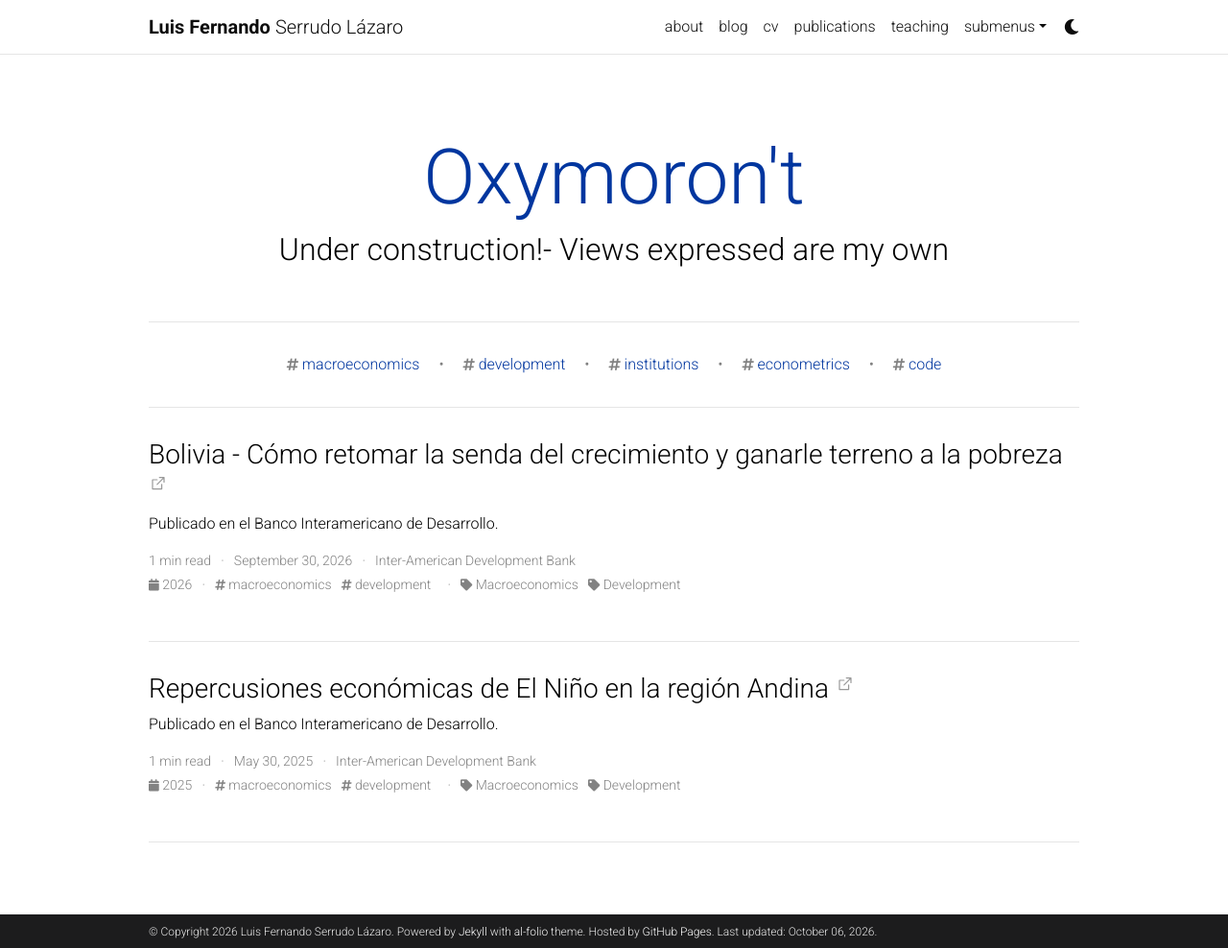
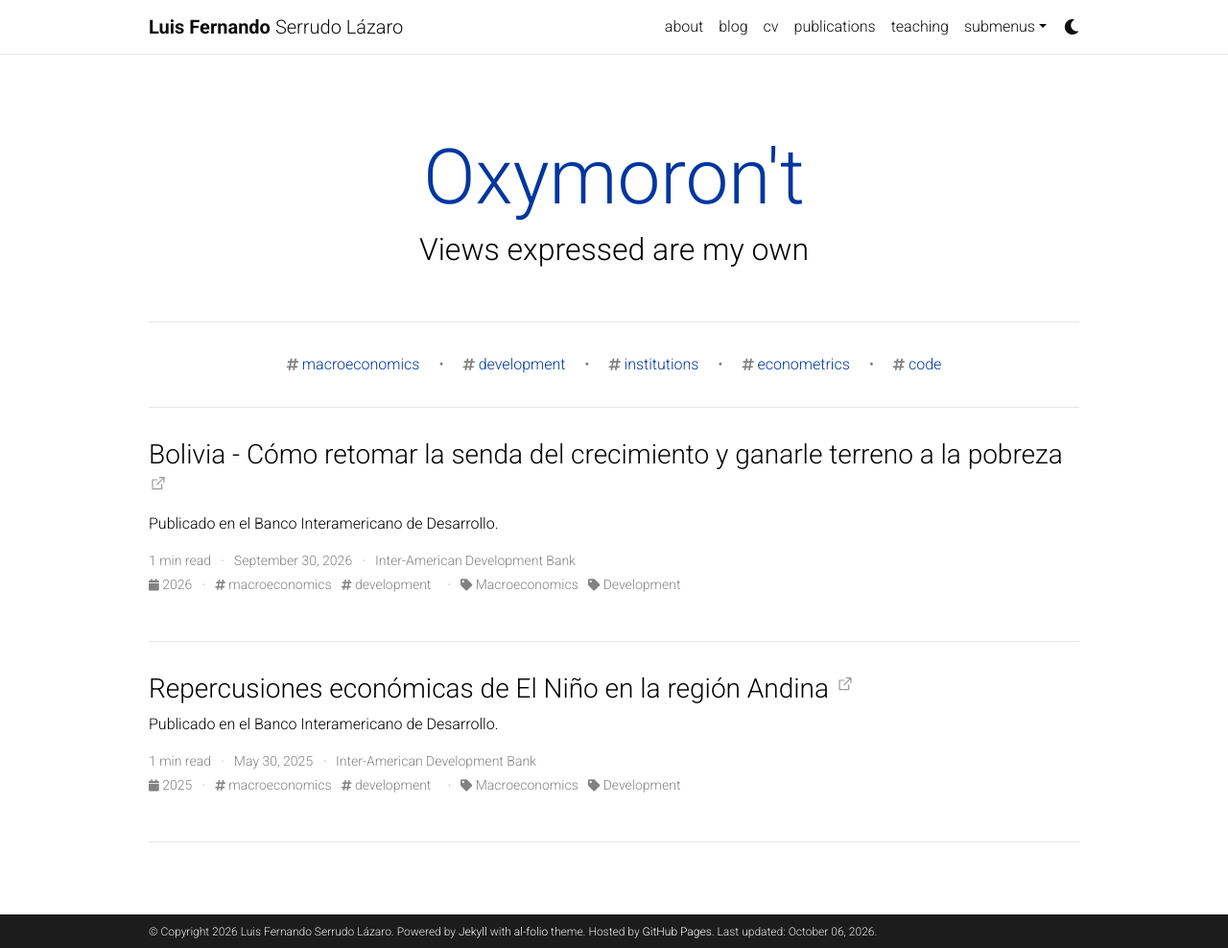
Before and after one commit to lserrudo/lserrudo.github.io, a Jekyll site: the page built from _pages/index.html, in a window 1280 px wide and 988 px high. Shown: the whole window at 96% size. Built offline with Jekyll 4.4.1, drawn with Linux system fonts in a browser that asks for light colours; the list of posts is cut into pages by our own code; comment, search, counter and statistics services are not loaded; a style sheet for code colours, icons or effects is not loaded.

Commit message:
Update _config.yml

```diff
--- a/_config.yml
+++ b/_config.yml
@@ -121,7 +121,7 @@ bing_site_verification:  # out your bing-site-verification ID (Bing Webmaster)
 
 blog_name: Oxymoron't # blog_name will be displayed in your blog page
 blog_nav_title: blog # your blog must have a title for it to be displayed in the nav bar
-blog_description: Under construction!- Views expressed are my own
+blog_description: Views expressed are my own
 permalink: /blog/:year/:title/
 
 # Pagination
```
